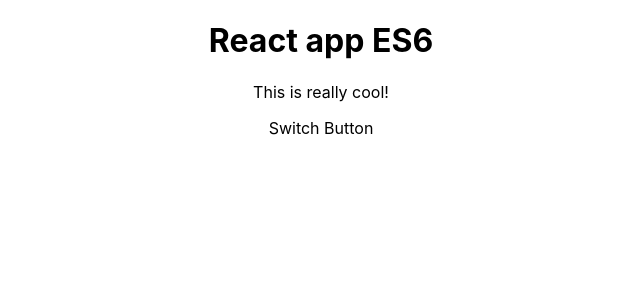
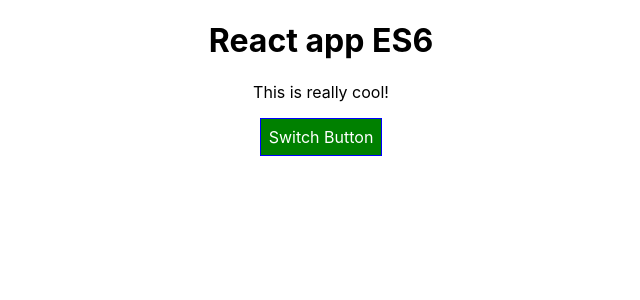
Before and after one commit to rmpalgo/react-js-practice, a React (Create React App) app: page / in a window 1280 px wide. Shown: the top 300 px of the page, without its empty margins (319-959 px from the left). Built offline with nearby package versions, Linux system fonts and the light colour scheme.

Commit message:
Feat: configured css modules in react.

```diff
--- a/src/App.css
+++ b/src/App.css
@@ -9,3 +9,17 @@
 .bold {
   font-weight: bold;
 }
+
+.Button {
+  background-color: green;
+  color: white;
+  font: inherit;
+  border: 1px solid blue;
+  padding: 8px;
+  cursor: pointer;
+}
+
+.Button:hover {
+  background-color: lightgreen;
+  color: black;
+}
--- a/src/App.js
+++ b/src/App.js
@@ -1,4 +1,5 @@
 import React, { Component } from 'react';
+import classes from './Person/Person.module.css';
 import './App.css';
 import Person from './Person/Person';
 
@@ -45,21 +46,6 @@ class App extends Component {
 
     render() {
 
-        const style = {
-            backgroundColor: 'green',
-            color: 'white',
-            font: 'inherit',
-            border: '1px solid blue',
-            padding: '8px',
-            cursor: 'pointer',
-            ':hover': {
-                backgroundColor: 'pink',
-                color: 'black'
-            }
-        };
-
-        //preferred way of outputting conditional content using a variable and
-        //including a conditional prior to returning jsx
         let persons = null;
 
         if( this.state.showPersons ) {
@@ -76,38 +62,29 @@ class App extends Component {
                     })}
                 </div>
             );
-            // style.backgroundColor = 'red';
-            // style[':hover'] =  {
-            //     backgroundColor: 'salmon',
-            //         color: 'black'
-            // }
         }
 
-        const classes = [];
+        const assignedClasses = [];
         if(this.state.persons.length <= 2) {
-            classes.push('red');
+            assignedClasses.push(classes.red);
         }
         if(this.state.persons.length <= 1) {
-            classes.push('bold');
+            assignedClasses.push(classes.bold);
         }
 
         return (
-            //JSX
-
                 <div className="App">
                     <div>
                         <h1>React app ES6</h1>
-                        <p className={classes.join(' ')}>This is really cool!</p>
-                        <div alt={this.state.showPersons}
+                        <p className={assignedClasses.join(' ')}>This is really cool!</p>
+                        <button className={classes.Button} alt={this.state.showPersons}
                             onClick={this.togglePersonsHandler}
-                            >Switch Button</div>
+                            >Switch Button</button>
                         {persons}
                     </div>
                 </div>
 
         );
-        // ^ code in the return gets compiled to code below:
-        // return React.createElement('div', null, React.createElement('h1', {className: 'App'}, 'Is this Rendering on the page?'));
     }
 }
 
--- a/src/Person/Person.js
+++ b/src/Person/Person.js
@@ -1,5 +1,5 @@
 import React from 'react';
-//import './Person.css';
+//import './Person.module.css';
 import styled from 'styled-components';
 
 const StyleDiv =   styled.div`
@@ -20,16 +20,12 @@ const StyleDiv =   styled.div`
 
 
 const person = (props) => {
-
-    //JSX is being returned
     return (
-        //<div className={"Person"} style={style}>
         <StyleDiv >
             <p onClick={props.click}>I'm {props.name} and I am {Math.floor(Math.random() * 100)} years old!</p>
             <p>{props.children}</p>
             <input type="text" onChange={props.changed} value={props.name}/>
         </StyleDiv>
-        //</div>
     )
 }
 
--- a/src/Person/Person.css
+++ b/src/Person/Person.module.css
@@ -13,3 +13,25 @@
 /*        width: 450px;*/
 /*    }*/
 /*}*/
+
+.red {
+    color: red;
+}
+
+.bold {
+    font-weight: bold;
+}
+
+.Button {
+    background-color: green;
+    color: white;
+    font: inherit;
+    border: 1px solid blue;
+    padding: 8px;
+    cursor: pointer;
+}
+
+.Button:hover {
+    background-color: lightgreen;
+    color: black;
+}
```
